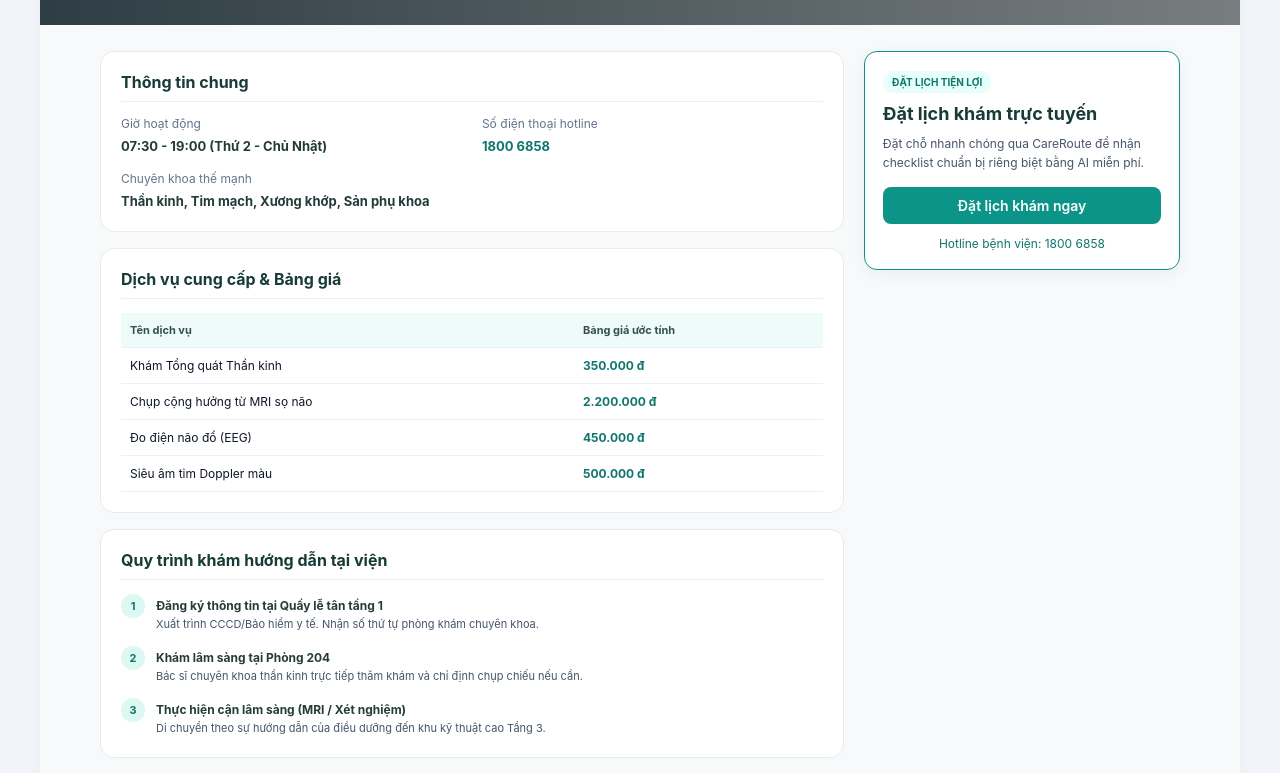
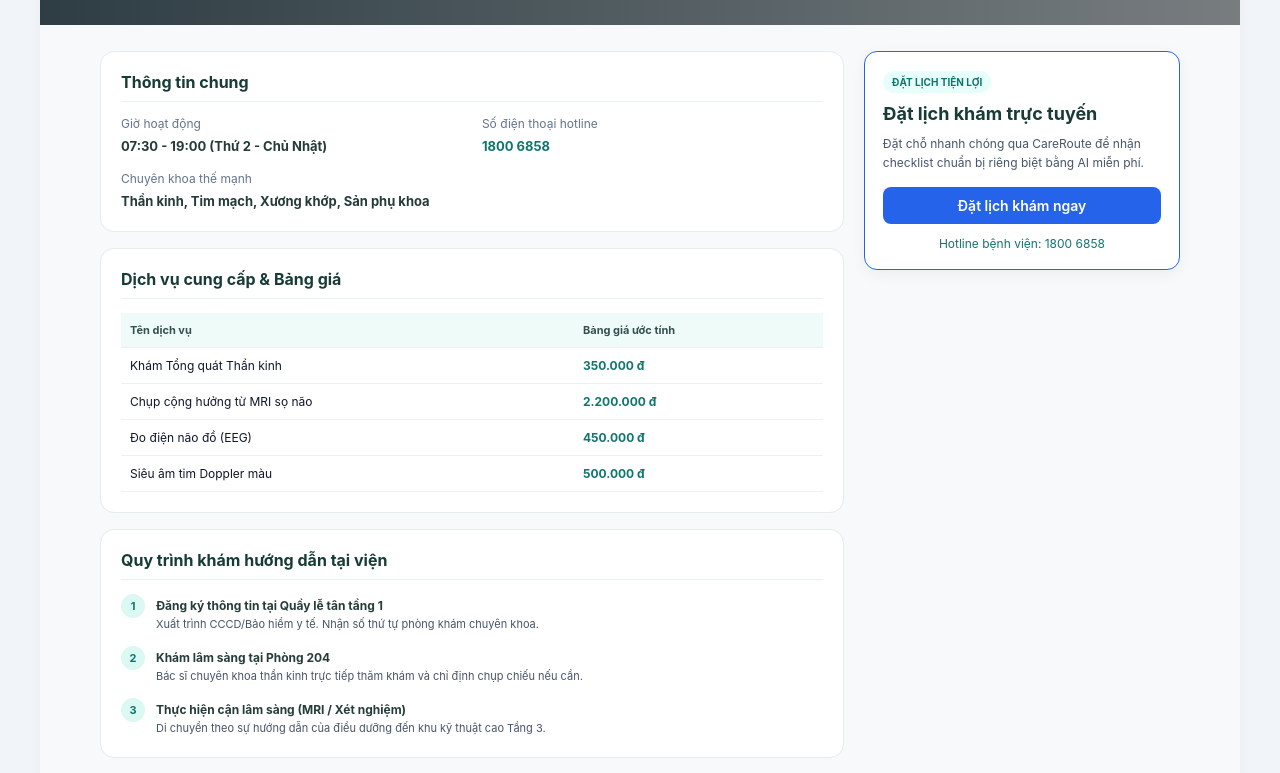
Before and after one commit to minhquy122704-debug/cse122-careroute-team3, a plain HTML site: page pages/citizen-care-detail.html in a window 1280 px wide. Shown: the part 263-1036 px from the top of the page. Drawn offline with Linux system fonts and the light colour scheme; grey boxes are pictures that could not be loaded.

Commit message:
Cap nhat link obs  README.md

```diff
--- a/pages/citizen-care-detail.html
+++ b/pages/citizen-care-detail.html
@@ -6,7 +6,7 @@
     <title>CareRoute - Chi Tiết Cơ Sở Y Tế</title>
     <style>
         :root {
-            --primary: #0d9488;
+            --primary: #2563eb;
             --primary-dark: #0f766e;
             --primary-bg: #e6fffa;
             --dark-header: #1e293b;
```
Also changed, not shown: 1 other file.
